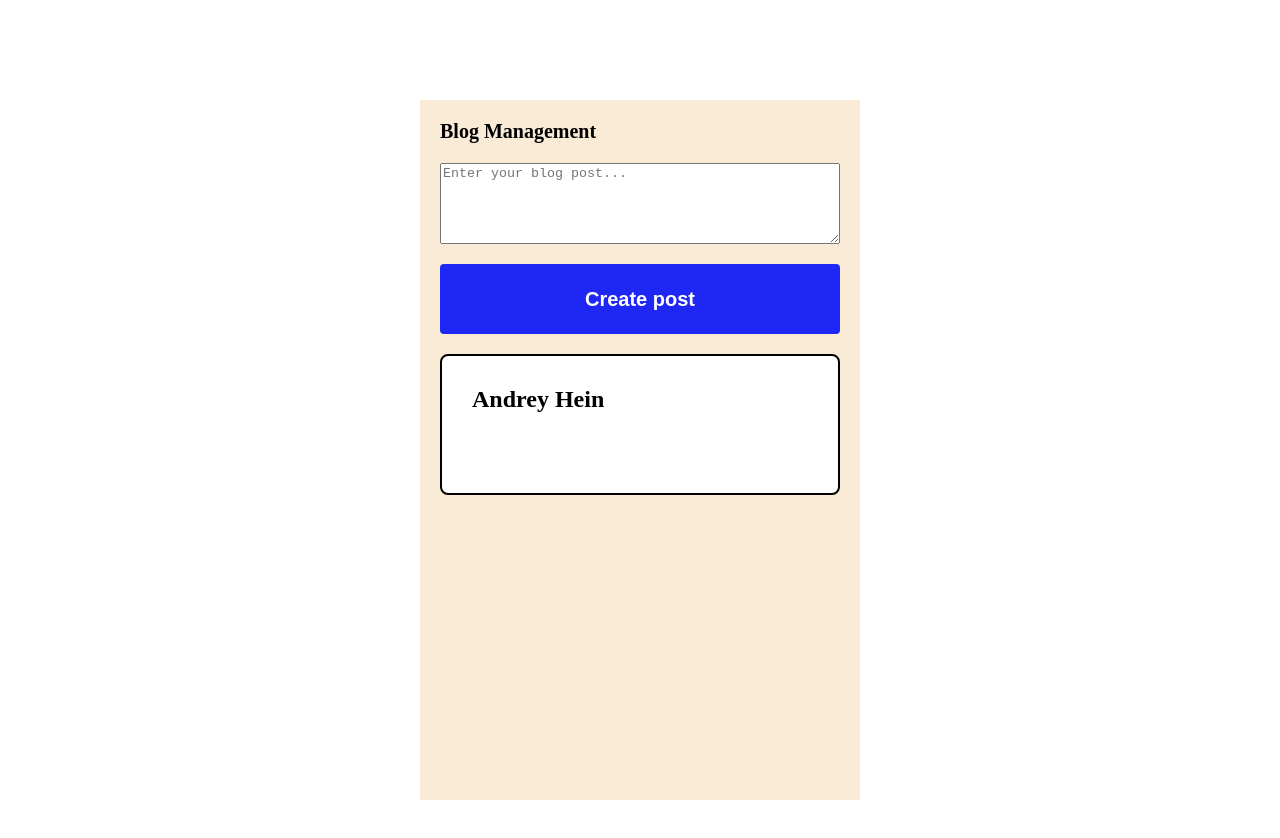
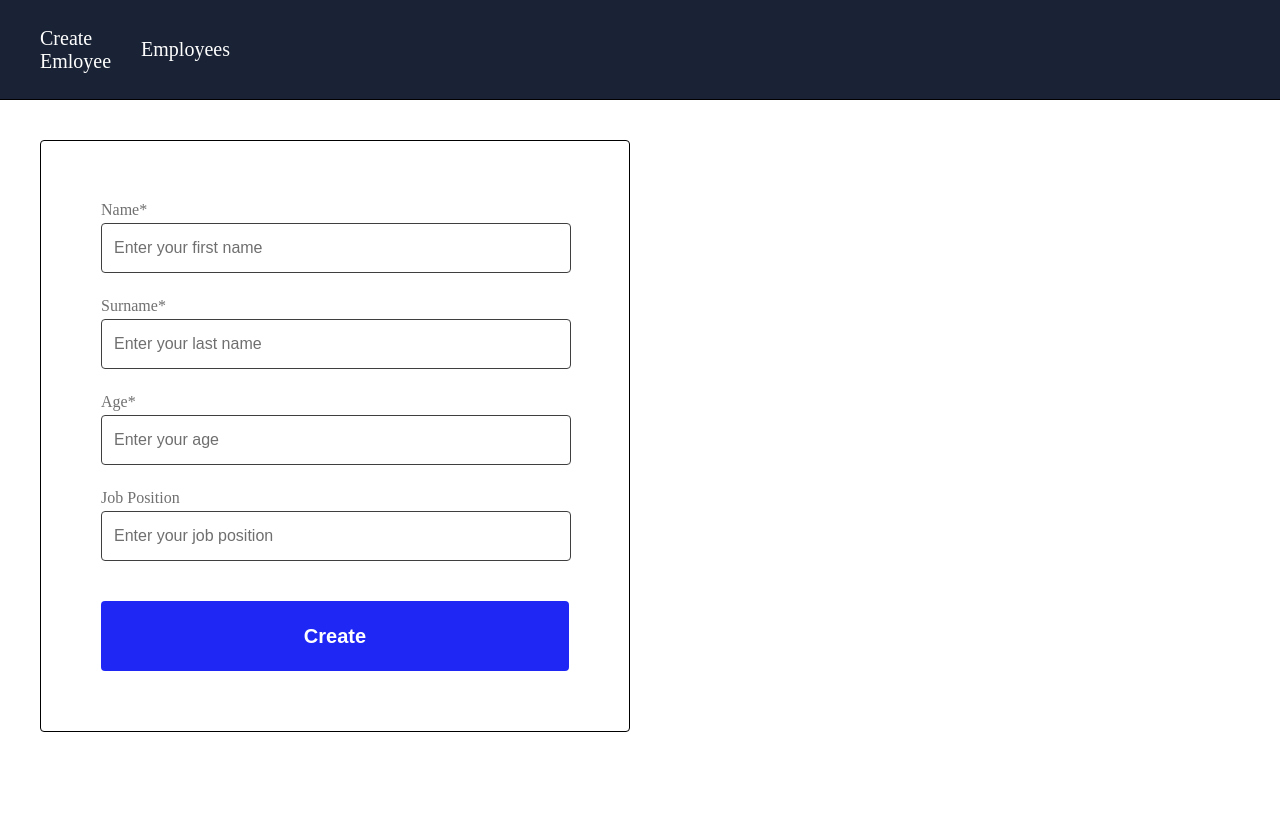
Before and after one commit to AndreyHein/react-typescript-cohort42-1, a React (Create React App) app: page /createEmployee in a window 1280 px wide. Shown: the top 838 px of the page. After the commit the page ends 800 px from the top, so only its background shows below. Built offline with nearby package versions, Linux system fonts and the light colour scheme.

Commit message:
add form

```diff
--- a/package.json
+++ b/package.json
@@ -16,7 +16,7 @@
     "react": "^18.3.1",
     "react-dom": "^18.3.1",
     "react-router-dom": "^6.26.2",
-    "react-scripts": "5.0.1",
+    "react-scripts": "^3.0.1",
     "typescript": "^4.9.5",
     "uuid": "^10.0.0",
     "web-vitals": "^2.1.4",
--- a/src/App.tsx
+++ b/src/App.tsx
@@ -10,8 +10,11 @@ import About from "pages/UserApp/About/About";
 import Techcorp from "pages/UserApp/Clients/Techcorp/Techcorp";
 import Greenenergy from "pages/UserApp/Clients/Greenenergy/Greenenergy";
 import Healthplus from "pages/UserApp/Clients/Healthplus/Healthplus";
+import EmployeeLayout from "pages/EmployeeApp/components/EmployeeLayout/EmployeeLayout";
+import EmployeeForm from "pages/EmployeeApp/components/EmployeeForm/EmployeeForm";
 
 import { APP_ROUTES } from "./constants/routes";
+import { EMPLOYEE_APP_ROUTES } from "./constants/routes";
 
 // HOMEWORKS
 import Homework_06 from "homeworks/Homework_06/Homework_06";
@@ -59,6 +62,13 @@ function App() {
           <Route path="*" element="Page Is Not Found"/>
         </Routes>
       </Layout> */}
+      <EmployeeLayout>
+        <Routes>
+        <Route path={EMPLOYEE_APP_ROUTES.CREATE_EMPLOYEE} element={<EmployeeForm />} />
+        {/* <Route path={EMPLOYEE_APP_ROUTES.EMPLOYEES} element={<Employees />} /> */}
+        </Routes>
+
+      </EmployeeLayout>
       {/* LESSONS */}
       {/* <Lesson_06 /> */}
       {/* <Lesson_07 /> */}
@@ -73,7 +83,7 @@ function App() {
       {/* <Homework_08 /> */}
       {/* <Homework_09 /> */}
       {/* <Homework_11 /> */}
-      <Homework_13 />
+      {/* <Homework_13 /> */}
       {/* CONSULTATIONS */}
       {/* <Consultation_03 /> */}
     </BrowserRouter>
--- a/src/constants/routes.ts
+++ b/src/constants/routes.ts
@@ -5,3 +5,14 @@ export enum APP_ROUTES {
   CONTACT_US = "/contactUs",
   LOGIN = "login",
 }
+export enum EMPLOYEE_APP_ROUTES {
+  CREATE_EMPLOYEE = "/createEmployee",
+  EMPLOYEES = "/employees",
+  // CONTACT_US = "/contactUs",
+  // LOGIN = "/login",
+  // CLIENTS = "/clients",
+  // GOOGLE = "/clients/google",
+  // GMAIL = "/clients/gmail",
+  // EDGE = "/clients/edge",
+  // NOT_FOUND = "*",
+}
--- a/src/pages/EmployeeApp/components/EmployeeForm/EmployeeForm.tsx
+++ b/src/pages/EmployeeApp/components/EmployeeForm/EmployeeForm.tsx
@@ -0,0 +1,91 @@
+import {useFormik} from "formik";
+import * as Yup from "yup";
+
+import Input from "components/Input/Input";
+import Button from "components/Button/Button";
+
+import { EmployeeFormContainer, InputsContainer } from "./styles";
+import { EMPLOYEE_FORM_NAMES } from "./types";
+
+function EmployeeForm() {
+  const validationSchema = Yup.object().shape({
+    [EMPLOYEE_FORM_NAMES.NAME]: Yup.string()
+      .required("First name is required field")
+      .min(2, "The minimum first name length is 2")
+      .max(50, "The maximum first name length is 50"),
+    [EMPLOYEE_FORM_NAMES.SURNAME]: Yup.string()
+      .required("Last name is required field")
+      .max(15, "The maximum last name length is 15"),
+    [EMPLOYEE_FORM_NAMES.AGE]: Yup.string()
+      .required("Age is required field")
+      .min(1, "The minimum age length is 1")
+      .max(3, "The maximum age length is 3"),
+    [EMPLOYEE_FORM_NAMES.JOB_POSITION]: Yup.string().max(
+      30,
+      "The maximum job position length is 30"
+    ),
+  });
+
+  const formik = useFormik({
+    initialValues: {
+      [EMPLOYEE_FORM_NAMES.NAME]: "",
+      [EMPLOYEE_FORM_NAMES.SURNAME]: "",
+      [EMPLOYEE_FORM_NAMES.AGE]: "",
+      [EMPLOYEE_FORM_NAMES.JOB_POSITION]: "",
+    },
+    validationSchema: validationSchema,
+    validateOnChange: false,
+    onSubmit: (values) => {
+      console.log(values);
+    },
+  });
+
+  return (
+    <EmployeeFormContainer onSubmit={formik.handleSubmit}>
+      <InputsContainer>
+        <Input
+          id="employeeform-name"
+          label="Name*"
+          placeholder="Enter your first name"
+          name={EMPLOYEE_FORM_NAMES.NAME}
+          type="text"
+          value={formik.values.name}
+          onChange={formik.handleChange}
+          error={formik.errors.name}
+        />
+        <Input
+          id="employeeform-surname"
+          label="Surname*"
+          placeholder="Enter your last name"
+          name={EMPLOYEE_FORM_NAMES.SURNAME}
+          type="text"
+          value={formik.values.surname}
+          onChange={formik.handleChange}
+          error={formik.errors.surname}
+        />
+        <Input
+          id="employeeform-age"
+          label="Age*"
+          placeholder="Enter your age"
+          name={EMPLOYEE_FORM_NAMES.AGE}
+          type="number"
+          value={formik.values.age}
+          onChange={formik.handleChange}
+          error={formik.errors.age}
+        />
+        <Input
+          id="employeeform-jobposition"
+          label="Job Position"
+          placeholder="Enter your job position"
+          name={EMPLOYEE_FORM_NAMES.JOB_POSITION}
+          type="text"
+          value={formik.values.jobPosition}
+          onChange={formik.handleChange}
+          error={formik.errors.jobPosition}
+        />
+      </InputsContainer>
+      <Button type="submit" name="Create" />
+    </EmployeeFormContainer>
+  );
+}
+export default EmployeeForm;
--- a/src/pages/EmployeeApp/components/EmployeeForm/styles.ts
+++ b/src/pages/EmployeeApp/components/EmployeeForm/styles.ts
@@ -0,0 +1,24 @@
+import styled from "@emotion/styled";
+
+export const EmployeeFormContainer = styled.form`
+  display: flex;
+  flex-direction: column;
+  width: 590px;
+  height: 592px;
+  /* max-height: fit-content; */
+  border: 1px solid #000000;
+  padding: 60px;
+  border-radius: 4px;
+  background-color: white;
+  gap: 30px;
+  top: 238px;
+  left: 435px;
+`;
+
+export const InputsContainer = styled.div`
+  display: flex;
+  flex-direction: column;
+  width: 470px;
+  height: 372px;
+  gap: 20px;
+`;
--- /dev/null
+++ b/src/pages/EmployeeApp/components/EmployeeForm/types.ts
@@ -0,0 +1,6 @@
+export enum EMPLOYEE_FORM_NAMES {
+    NAME = "name",
+    SURNAME = "surname",
+    AGE = "age",
+    JOB_POSITION = "jobPosition",
+  }
--- a/src/pages/EmployeeApp/components/EmployeeLaout/EmployeeLayout.tsx
+++ b/src/pages/EmployeeApp/components/EmployeeLayout/EmployeeLayout.tsx
@@ -10,12 +10,12 @@ import {
   AppMain,
 } from "./styles";
 
-export const EmployeeContex = createContext<any>({userData:undefined, setUserData:()=>{}})
+export const EmployeeContext = createContext<any>({userData:undefined, setUserData:()=>{}})
 function EmployeeLaout({ children }: LayoutProps) {
 
   const [userData, setUserData] = useState<any>(undefined)
   return (
-    <EmployeeContex.Provider value={{
+    <EmployeeContext.Provider value={{
       userData:userData, setUserData:setUserData
     }}>
     <LayoutWrapper>
@@ -46,7 +46,7 @@ function EmployeeLaout({ children }: LayoutProps) {
       </AppHeader>
       <AppMain>{children}</AppMain>
     </LayoutWrapper>
-    </EmployeeContex.Provider>
+    </EmployeeContext.Provider>
   );
 }
 export default EmployeeLaout;
--- a/tsconfig.json
+++ b/tsconfig.json
@@ -19,7 +19,7 @@
     "resolveJsonModule": true,
     "isolatedModules": true,
     "noEmit": true,
-    "jsx": "react-jsx"
+    "jsx": "preserve"
   },
   "include": [
     "src"
```
Also changed, not shown: src/pages/EmployeeApp/EmployeeApp.tsx (+13 -0 lines), src/pages/EmployeeApp/styles.ts (+10 -0 lines), src/pages/EmployeeApp/types.ts (+11 -0 lines), src/pages/EmployeeApp/components/EmployeeLayout/styles.ts (renamed from src/pages/EmployeeApp/components/EmployeeLaout/styles.ts), 1 other file (tests, documents, lock files or other folders).
